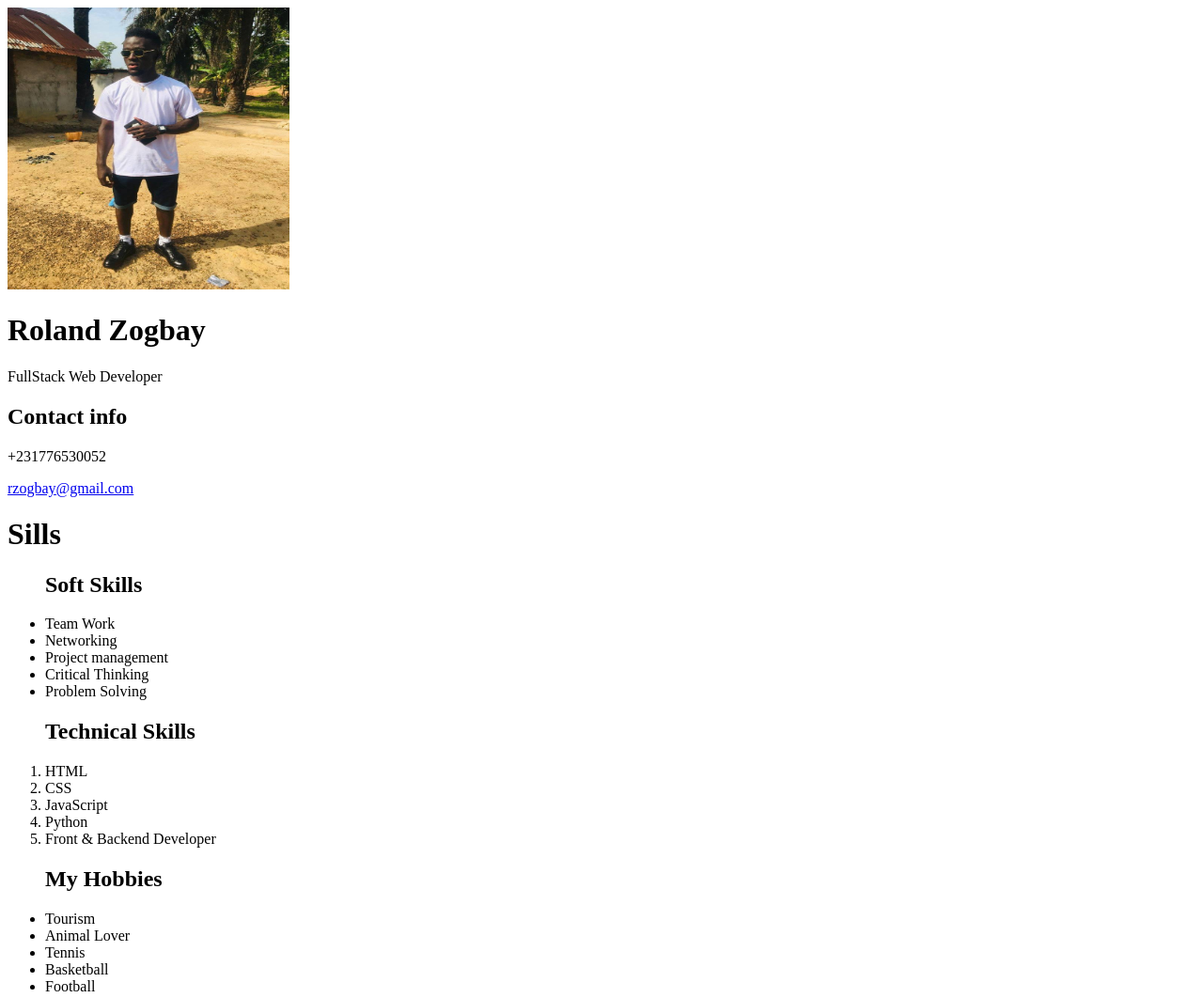
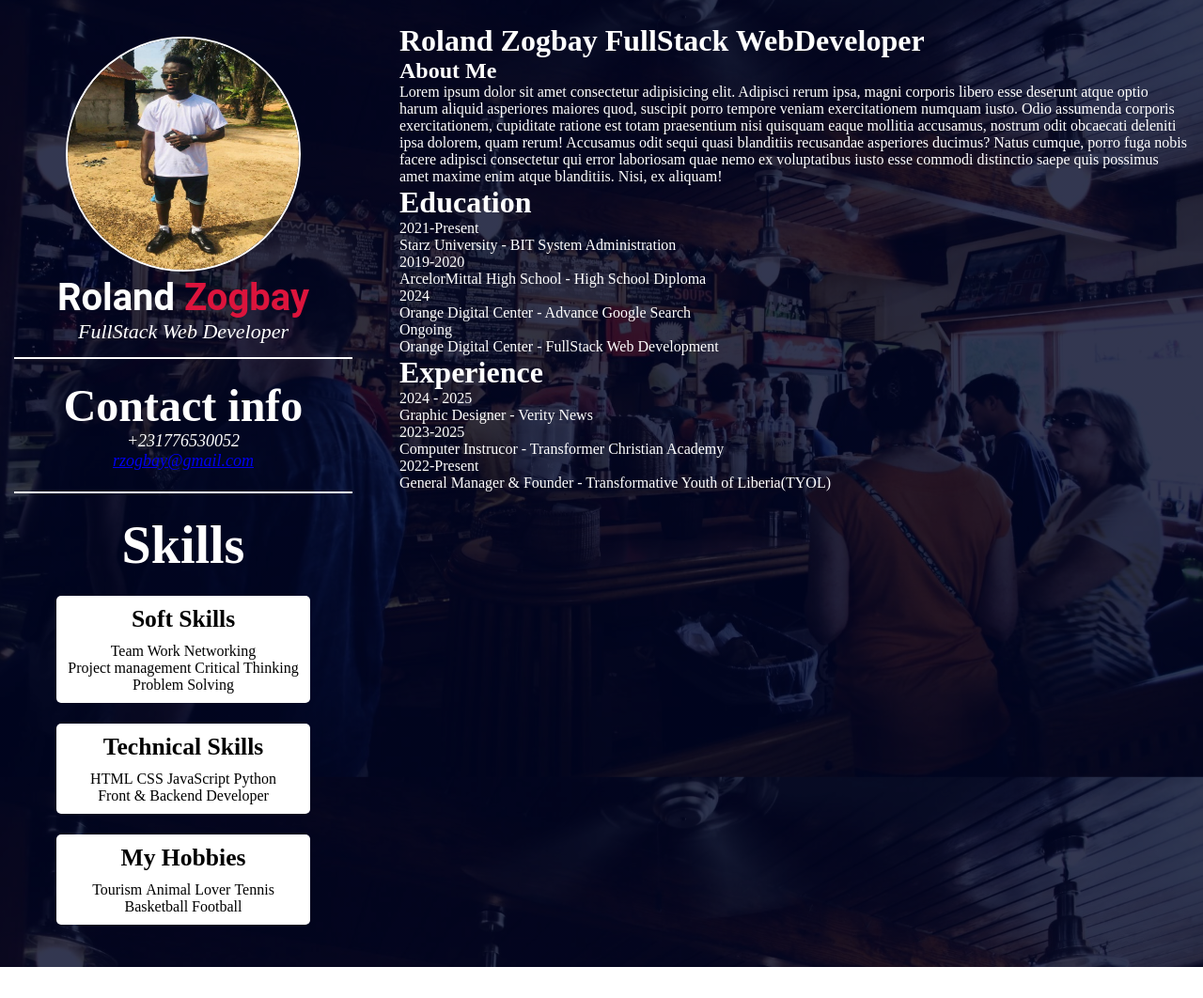
Before and after one commit to Rolandzogbay/ResumeWebsite, a plain HTML site: page index.html in a window 1280 px wide. Shown: the top 1062 px of the page at 94% size. After the commit the page ends 1029 px from the top, so only its background shows below. Drawn offline with Linux system fonts and the light colour scheme.

Commit message:
Added Css rule for the website

```diff
--- a/index.html
+++ b/index.html
@@ -11,12 +11,15 @@
     <meta property="og:description" content="Roland Zogbay’s professional resume webpage showcasing skills, education, projects, and contact information. Built with HTML & CSS." />
     <meta property="og:type" content="portfolio" />
     <title>Roland CV</title>
+
+    <!-- Link to custom css file -->
+    <link rel="stylesheet" href="style.css">
 </head>
 <body>
     <div class="container">
         <div class="left-content">
             <div class="top-content">
-                <img src="./assets/profile1.jpg" alt="Roland's profile picture" width="300" height="300">
+                <img src="./assets/profile1.jpg" id="profile-img" alt="Roland's profile picture">
                 <h1>Roland <span class="last-name">Zogbay</span></h1>
                 <span class="title">FullStack Web Developer</span>
             </div>
@@ -26,7 +29,8 @@
                 <p><a href="malto:rzogbay@gmail.com">rzogbay@gmail.com</a></p>
             </div>
             <div class="bottom-content">
-                <h1>Sills</h1>
+                <h1>Skills</h1>
+                <div class="soft-skills">
                     <ul>
                         <h2>Soft Skills</h2>
                         <li>Team Work</li>
@@ -35,6 +39,8 @@
                         <li>Critical Thinking</li>
                         <li>Problem Solving</li>
                     </ul>
+                </div>
+                <div class="technical-skills">
                     <ol>
                         <h2>Technical Skills</h2>
                         <li>HTML</li>
@@ -43,6 +49,8 @@
                         <li>Python</li>
                         <li>Front & Backend Developer</li>
                     </ol>
+                </div>
+                <div class="hobbies">
                     <ul>
                         <h2>My Hobbies</h2>
                         <li>Tourism</li>
@@ -51,6 +59,7 @@
                         <li>Basketball</li>
                         <li>Football</li>
                     </ul>
+                </div>
             </div>
         </div>
 
--- a/style.css
+++ b/style.css
@@ -0,0 +1,94 @@
+*{
+    margin: 0;
+    padding: 0;
+    box-sizing: border-box;
+    list-style: none;
+}
+body{
+    background-image: linear-gradient(rgba(0, 5, 37, 0.8),rgba(0, 5, 37, 0.8)), url("/assets/13.jpg");
+    background-size: cover;
+    background-position: center;
+    color: #fff;
+}
+.container{
+    display: flex;
+    justify-content: space-around;
+    gap: 20px;
+    width: 100%;
+    height: 100vh;
+}
+/* General rules */
+.left-content, .main-content{
+    margin: 25px 15px;
+    align-items: center;
+    object-fit: contain;
+}
+.top-content, .middle-content, .bottom-content{
+    text-align: center;
+}
+/* General rules end */
+.left-content{
+    width: 30%;
+}
+.main-content{
+    width: 70%;
+}
+#profile-img{
+    border-radius: 50%;
+    width: 250px;
+    height: 250px;
+    border: 2px solid rgb(255, 255, 255);
+
+}
+.top-content{
+    padding: 14px;
+    border-bottom: 2px solid white;
+}
+.top-content h1{
+    font-size: 2.5rem;
+    font-family: 'Roboto', sans-serif;
+}
+.top-content .last-name{
+    color: crimson;
+}
+.top-content .title{
+    font-size: 22px;
+    font-style: italic;
+}
+.middle-content{
+    padding: 22px;
+    border-bottom: 2px solid #fff;
+}
+.middle-content h2{
+    font-size: 3rem;
+}
+.middle-content p{
+    font-style: italic;
+    font-size: 18px;
+}
+.bottom-content{
+    padding: 23px;
+}
+.bottom-content h1{
+    font-size: 3.5rem;
+}
+ul h2, ol h2{
+    text-align: center;
+    font-size: 1.6rem;
+    margin-bottom: 10px;
+}
+ul li, ol li{
+    display: inline-block;
+}
+.soft-skills, .technical-skills, .hobbies{
+    padding: 10px;
+    margin: 22px;
+    background-color: white;
+    color: black;
+    border-radius: 5px;
+    cursor: pointer;
+    transition: .5s all ease-in-out;
+}
+.soft-skills:hover, .technical-skills:hover, .hobbies:hover{
+    transform: scale(1.05);
+}
```
Also changed, not shown: assets/13.jpg (added). Lines whose indentation alone changed are shown as unchanged.
